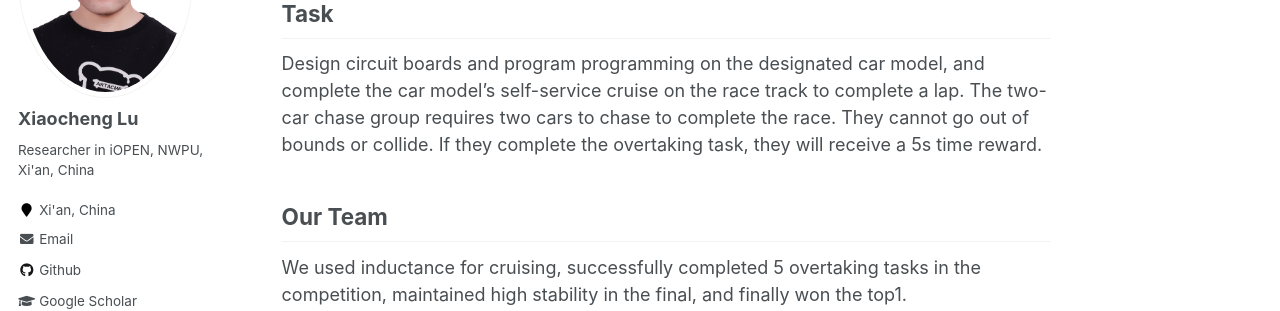
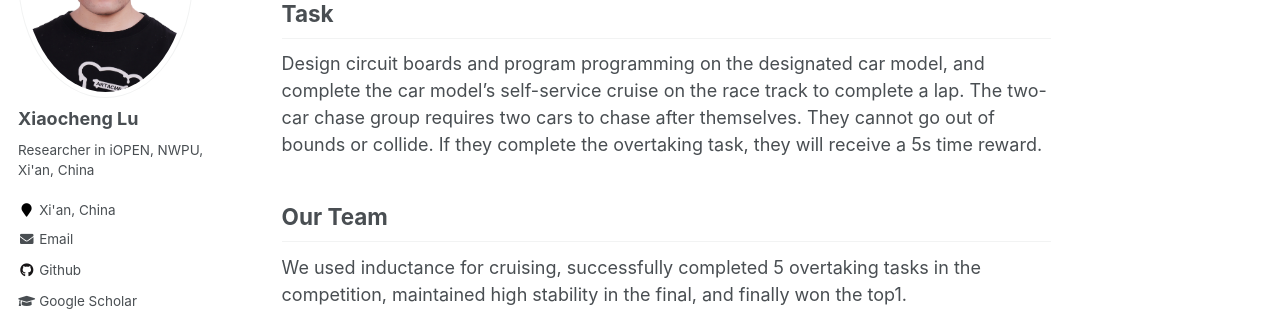
Before and after one commit to Forest-art/forest-art.github.io, a Jekyll site: the page built from _portfolio/portfolio-1.md, in a window 1280 px wide and 1313 px high. Shown: the part 260-571 px from the top of the window. Built offline with Jekyll 4.4.1, drawn with Linux system fonts in a browser that asks for light colours.

Commit message:
edit pub

```diff
--- a/_portfolio/portfolio-1.md
+++ b/_portfolio/portfolio-1.md
@@ -5,7 +5,7 @@ collection: portfolio
 ---
 
 ## Task
-Design circuit boards and program programming on the designated car model, and complete the car model's self-service cruise on the race track to complete a lap. The two-car chase group requires two cars to chase to complete the race. They cannot go out of bounds or collide. If they complete the overtaking task, they will receive a 5s time reward.
+Design circuit boards and program programming on the designated car model, and complete the car model's self-service cruise on the race track to complete a lap. The two-car chase group requires two cars to chase after themselves. They cannot go out of bounds or collide. If they complete the overtaking task, they will receive a 5s time reward.
 
 
 ## Our Team
```
